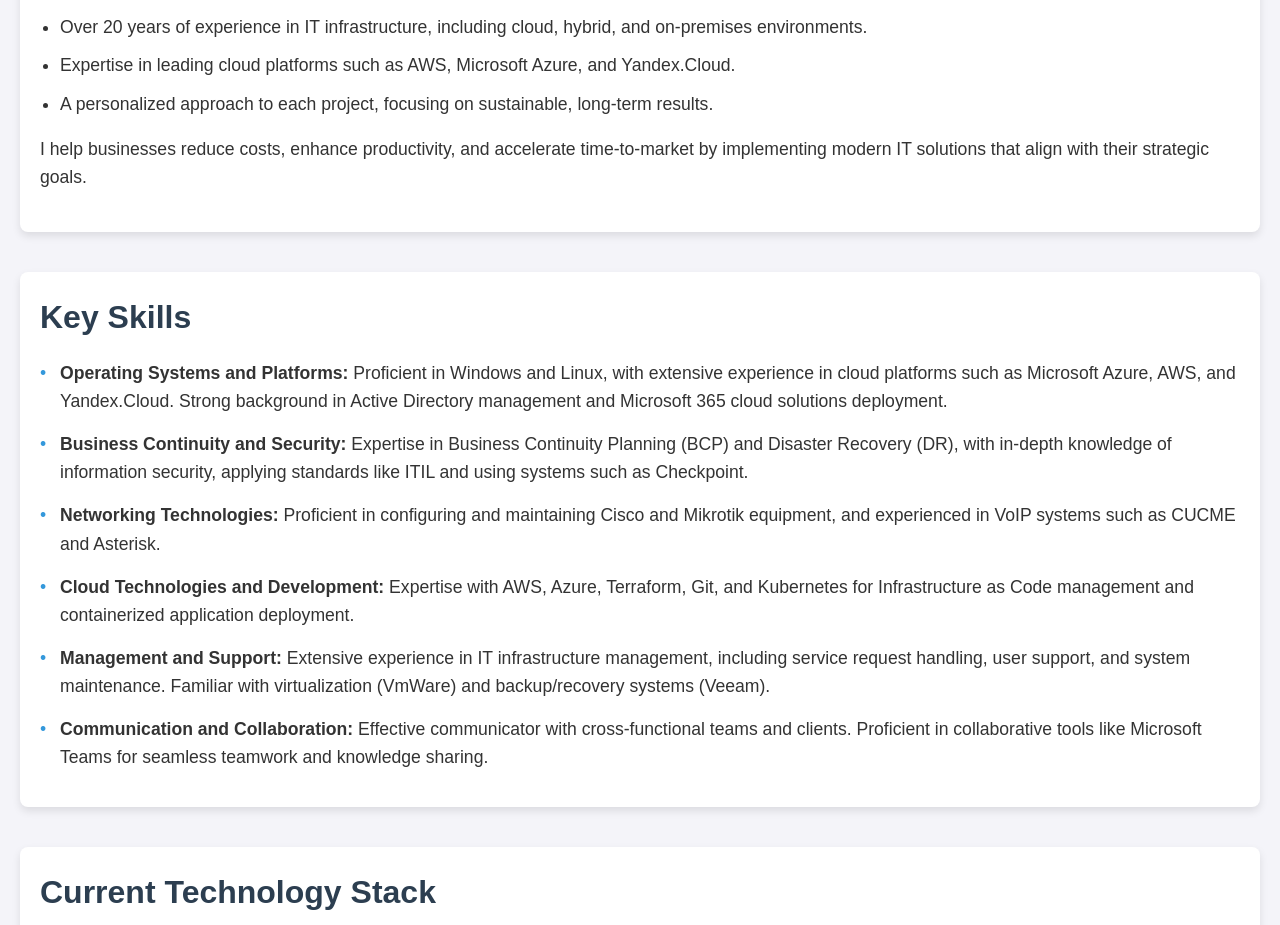
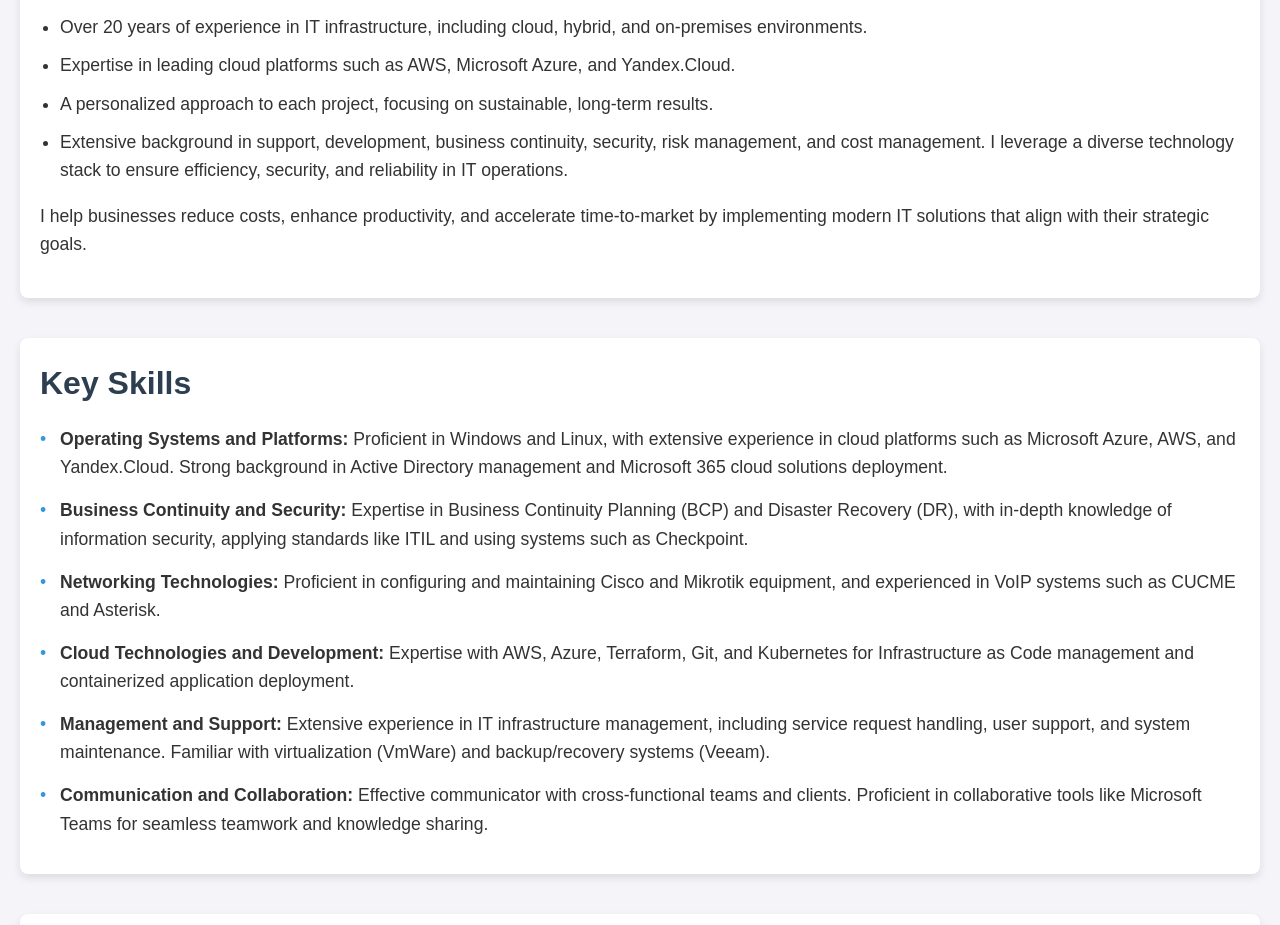
Before and after one commit to DmitryZ75/production-site, a plain HTML site: page index.html in a window 1280 px wide. Shown: the part 1124-2049 px from the top of the page. Drawn offline with Linux system fonts and the light colour scheme.

Commit message:
Update index.html

```diff
--- a/index.html
+++ b/index.html
@@ -37,6 +37,7 @@
             <li>Over 20 years of experience in IT infrastructure, including cloud, hybrid, and on-premises environments.</li>
             <li>Expertise in leading cloud platforms such as AWS, Microsoft Azure, and Yandex.Cloud.</li>
             <li>A personalized approach to each project, focusing on sustainable, long-term results.</li>
+            <li>Extensive background in support, development, business continuity, security, risk management, and cost management. I leverage a diverse technology stack to ensure efficiency, security, and reliability in IT operations.</li>
         </ul>
 
         <p>I help businesses reduce costs, enhance productivity, and accelerate time-to-market by implementing modern IT solutions that align with their strategic goals.</p>
```
